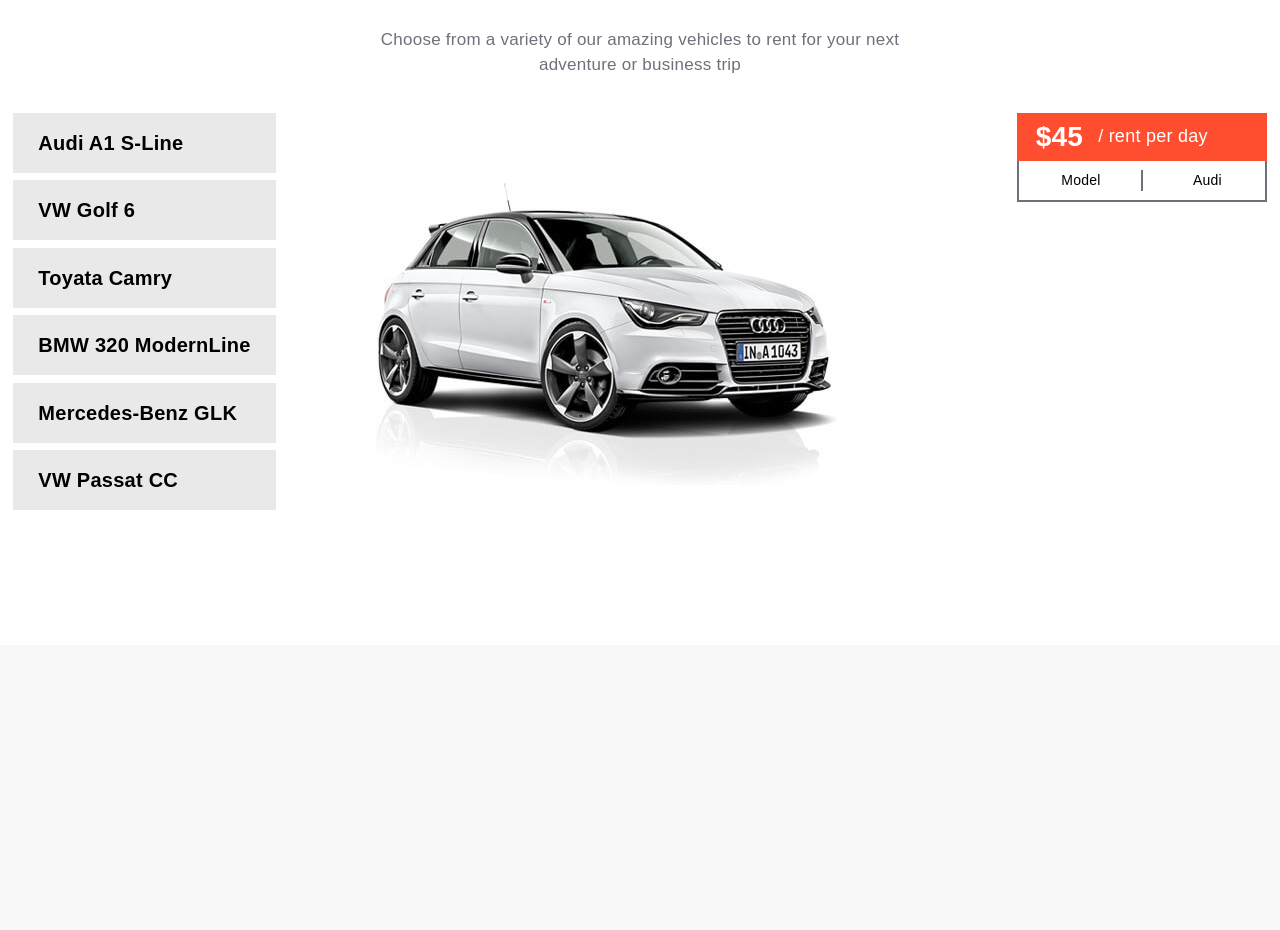
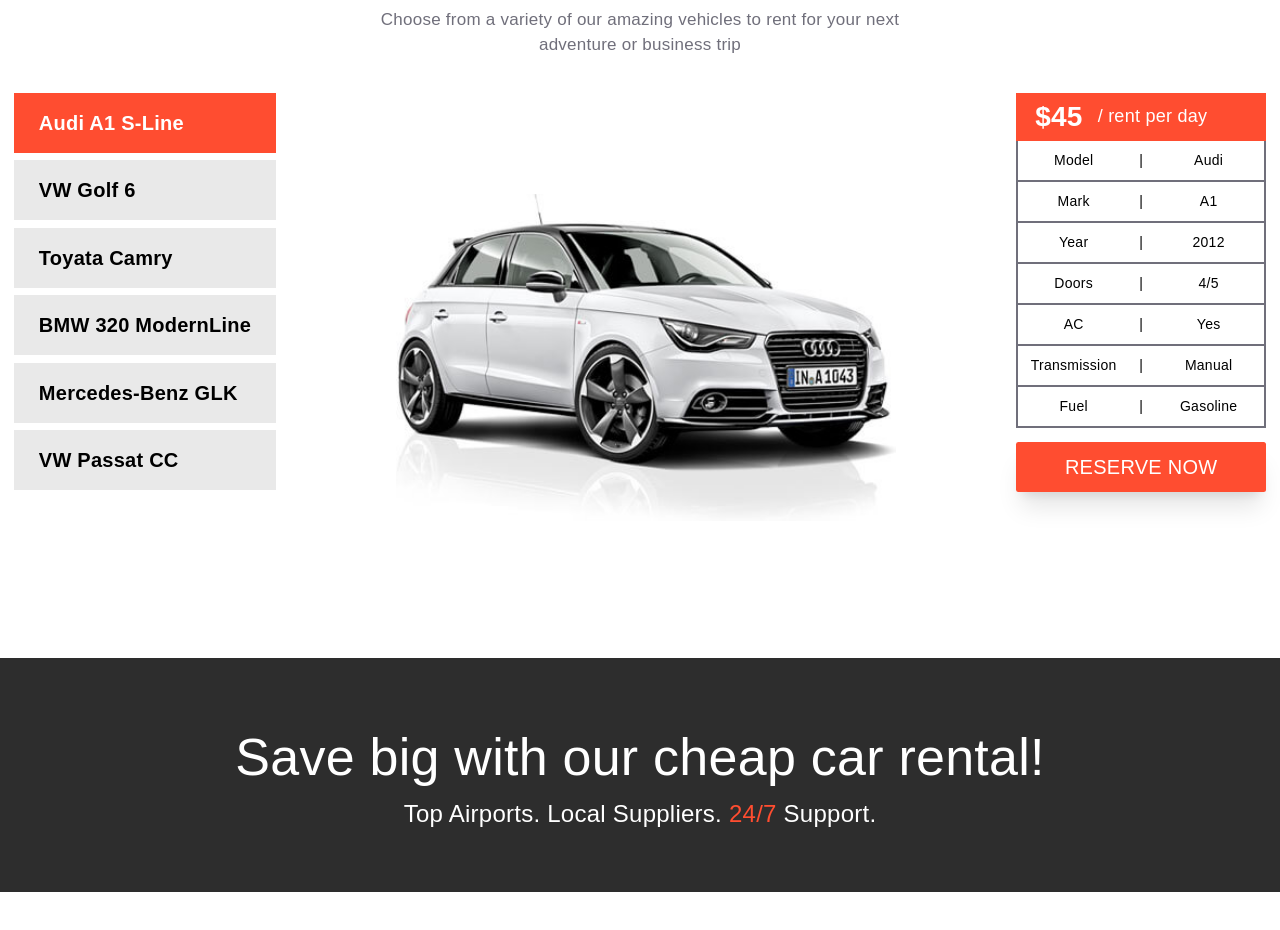
Before and after one commit to saifrafathassan/car-rentel, a React (Create React App) app: page / in a window 1280 px wide. Shown: the part 2132-3062 px from the top of the page. Built offline with nearby package versions, Linux system fonts and the light colour scheme.

Commit message:
carpick done

```diff
--- a/src/commponents/Vehiclemodels.js
+++ b/src/commponents/Vehiclemodels.js
@@ -4,63 +4,106 @@ import Looding from '../assets/Rolling-1s-44px.svg'
 
 
 const Vehiclemodels = () => {
-
   const [activeCar, setActiveCar] = useState(data[0]); // Initialize active car
   const [isLoading, setIsLoading] = useState(false);
+  const [active, setActive] = useState(1)
 
   // Function to handle button click and update active car
   const handleButtonClick = (id) => {
-    setIsLoading(true); // Set loading to true when a button is clicked
+    setIsLoading(true);
+    setActive(id)
 
-    // Simulate loading delay with setTimeout
+
     setTimeout(() => {
-
       const clickedCar = data.find((car) => car.id === id);
       setActiveCar(clickedCar);
-      setIsLoading(false); // Set loading to false after the delay
-    }, 600); // 2 seconds delay
+      setIsLoading(false);
+    }, 600);
   };
 
   return (
-    <div className='bg-[#fff] py-40 flex flex-col items-center'>
+    <div className='bg-[#fff] pt-32 flex flex-col items-center'>
       <h2 className='text-4xl font-[750]'>Vehicle Models</h2>
       <h1 className='text-[35px] md:text-[45px] font-[750] py-4'>Our rental fleet</h1>
       <p className='text-[#706f7b] text-[17px] max-w-[600px] text-center'>Choose from a variety of our amazing vehicles to rent for your next adventure or business trip</p>
 
-      <div className="pickcar py-14 justify-center flex flex-wrap gap-10 xl:gap-[100px]">
+      <div className="w-full pickcar py-14 justify-center gap-10 xl:gap-[120px] flex flex-wrap">
 
-        <div className="bottons mx-auto flex flex-col gap-3">
-          <button onClick={() => handleButtonClick(1)} className='py-[1.5rem] px-[2.5rem] bg-[#e9e9e9] text-left text-[2rem] font-bold hover:text-white hover:bg-main duration-200'>Audi A1 S-Line</button>
-          <button onClick={() => handleButtonClick(2)} className='py-[1.5rem] px-[2.5rem] bg-[#e9e9e9] text-left text-[2rem] font-bold hover:text-white hover:bg-main duration-200'>VW Golf 6</button>
-          <button onClick={() => handleButtonClick(3)} className='py-[1.5rem] px-[2.5rem] bg-[#e9e9e9] text-left text-[2rem] font-bold hover:text-white hover:bg-main duration-200'>Toyata Camry</button>
-          <button onClick={() => handleButtonClick(4)} className='py-[1.5rem] px-[2.5rem] bg-[#e9e9e9] text-left text-[2rem] font-bold hover:text-white hover:bg-main duration-200'>BMW 320 ModernLine</button>
-          <button onClick={() => handleButtonClick(5)} className='py-[1.5rem] px-[2.5rem] bg-[#e9e9e9] text-left text-[2rem] font-bold hover:text-white hover:bg-main duration-200'>Mercedes-Benz GLK</button>
-          <button onClick={() => handleButtonClick(6)} className='py-[1.5rem] px-[2.5rem] bg-[#e9e9e9] text-left text-[2rem] font-bold hover:text-white hover:bg-main duration-200'>VW Passat CC</button>
+        <div className="bottons flex flex-col gap-3">
+          <button key={1} onClick={() => handleButtonClick(1)} className={`py-[1.5rem] px-[2.5rem] bg-[#e9e9e9] text-left text-[2rem] font-bold hover:text-white hover:bg-main duration-200 ${active === 1 ? 'btnactive' : ''}`}>Audi A1 S-Line</button>
+          <button key={2} onClick={() => handleButtonClick(2)} className={`py-[1.5rem] px-[2.5rem] bg-[#e9e9e9] text-left text-[2rem] font-bold hover:text-white hover:bg-main duration-200 ${active === 2 ? 'btnactive' : ''}`}>VW Golf 6</button>
+          <button key={3} onClick={() => handleButtonClick(3)} className={`py-[1.5rem] px-[2.5rem] bg-[#e9e9e9] text-left text-[2rem] font-bold hover:text-white hover:bg-main duration-200 ${active === 3 ? 'btnactive' : ''}`}>Toyata Camry</button>
+          <button key={4} onClick={() => handleButtonClick(4)} className={`py-[1.5rem] px-[2.5rem] bg-[#e9e9e9] text-left text-[2rem] font-bold hover:text-white hover:bg-main duration-200 ${active === 4 ? 'btnactive' : ''}`}>BMW 320 ModernLine</button>
+          <button key={5} onClick={() => handleButtonClick(5)} className={`py-[1.5rem] px-[2.5rem] bg-[#e9e9e9] text-left text-[2rem] font-bold hover:text-white hover:bg-main duration-200 ${active === 5 ? 'btnactive' : ''}`}>Mercedes-Benz GLK</button>
+          <button key={6} onClick={() => handleButtonClick(6)} className={`py-[1.5rem] px-[2.5rem] bg-[#e9e9e9] text-left text-[2rem] font-bold hover:text-white hover:bg-main duration-200 ${active === 6 ? 'btnactive' : ''}`}>VW Passat CC</button>
         </div>
 
-        <div className="img pt-28 md:mr-32 lg:mr-50">
+        <div className="img h-[450px] pt-32 w-[500px]">
         {isLoading ? (
-          <img className='w-full xl:px-[220px] pt-32' src={Looding} alt="looding" /> // Show loading spinner if isLoading is true
+          <img className='mx-auto object-cover pt-32' src={Looding} alt="looding" />
         ) : (
-          <img className='w-full' src={activeCar.image} alt="car" />
+          <img className='w-full h-full object-contain' src={activeCar.image} alt="car" />
         )}
         </div>
 
-        <div className="infocar w-full xl:w-[25rem]">
+        <div className="infocar w-[700px] mx-10 sm:mx-[100px] xl:mx-0 xl:w-[25rem]">
 
           <div className='bg-main text-white items-center flex text-[1.8rem] gap-[1.5rem] w-full py-[0.3rem] px-[1.9rem]'>
             <span className='text-[28px] font-bold'>${activeCar.rent} </span>/ rent per day
           </div>
 
           <div className=" text-[1.4rem]">
-            <div className='border-[#706f7b] gap-5 flex justify-evenly border-r-2 border-b-2 border-l-2 py-[0.9rem] px-[0.5rem] text-center'>
-              <span className='border-r-2 border-[#706f7b] pr-16'>Model</span>
-              <span>{activeCar.Model}</span>
+            <div className='border-[#706f7b] flex items-center justify-center border-r-2 border-b-2 border-l-2 py-[0.9rem] px-[0.5rem] text-center'>
+              <span style={{ flex: 1, textAlign: 'center' }}>Model</span>
+              <span className='px-6'>|</span>
+              <span style={{ flex: 1, textAlign: 'center' }}>{activeCar.Model}</span>
             </div>
+            <div className='border-[#706f7b] flex items-center justify-center border-r-2 border-b-2 border-l-2 py-[0.9rem] px-[0.5rem] text-center'>
+              <span style={{ flex: 1, textAlign: 'center' }}>Mark</span>
+              <span className='px-6'>|</span>
+              <span style={{ flex: 1, textAlign: 'center' }}>{activeCar.Mark}</span>
+            </div>
+            <div className='border-[#706f7b] flex items-center justify-center border-r-2 border-b-2 border-l-2 py-[0.9rem] px-[0.5rem] text-center'>
+              <span style={{ flex: 1, textAlign: 'center' }}>Year</span>
+              <span className='px-6'>|</span>
+              <span style={{ flex: 1, textAlign: 'center' }}>{activeCar.Year}</span>
+            </div>
+            <div className='border-[#706f7b] flex items-center justify-center border-r-2 border-b-2 border-l-2 py-[0.9rem] px-[0.5rem] text-center'>
+              <span style={{ flex: 1, textAlign: 'center' }}>Doors</span>
+              <span className='px-6'>|</span>
+              <span style={{ flex: 1, textAlign: 'center' }}>{activeCar.Doors}</span>
+            </div>
+            <div className='border-[#706f7b] flex items-center justify-center border-r-2 border-b-2 border-l-2 py-[0.9rem] px-[0.5rem] text-center'>
+              <span style={{ flex: 1, textAlign: 'center' }}>AC</span>
+              <span className='px-6'>|</span>
+              <span style={{ flex: 1, textAlign: 'center' }}>{activeCar.AC}</span>
+            </div>
+            <div className='border-[#706f7b] flex items-center justify-center border-r-2 border-b-2 border-l-2 py-[0.9rem] px-[0.5rem] text-center'>
+              <span style={{ flex: 1, textAlign: 'center' }}>Transmission</span>
+              <span className='px-6'>|</span>
+              <span style={{ flex: 1, textAlign: 'center' }}>{activeCar.Transmission}</span>
+            </div>
+            <div className='border-[#706f7b] flex items-center justify-center border-r-2 border-b-2 border-l-2 py-[0.9rem] px-[0.5rem] text-center'>
+              <span style={{ flex: 1, textAlign: 'center' }}>Fuel</span>
+              <span className='px-6'>|</span>
+              <span style={{ flex: 1, textAlign: 'center' }}>{activeCar.Fuel}</span>
+            </div>
+
+             {/* the btn div */}
+             <div className='w-full'>
+              <button className='bg-main text-white text-[20px] p-[10px] mt-[14px] w-full rounded shadow-xl hover:bg-red-600 transition-colors duration-300'>RESERVE NOW</button>
+             </div>
+
           </div>
 
         </div>
       </div>
+
+          {/* banner */}
+          <div className='w-full text-center text-white py-[60px] my-[80px] bg-[#2d2d2d]'>
+            <h1 className='text-[25px] lg:text-[52px]'>Save big with our cheap car rental!</h1>
+            <p className='text-[15px] lg:text-[24px]'>Top Airports. Local Suppliers. <span className='text-main'>24/7</span> Support.</p>
+          </div>
 
     </div>
   )
--- /dev/null
+++ b/src/commponents/Whyus.js
@@ -0,0 +1,11 @@
+import React from 'react'
+
+const Whyus = () => {
+  return (
+    <div>
+
+    </div>
+  )
+}
+
+export default Whyus
--- a/src/index.css
+++ b/src/index.css
@@ -33,7 +33,10 @@
     padding: 0 2.5rem !important;
   }
 
-
+  .btnactive {
+    background-color: #FF4D30 !important;
+    color: white;
+  }
 
   .loading {
     display: flex;
```
Also changed, not shown: src/assets/loader.svg (deleted).
